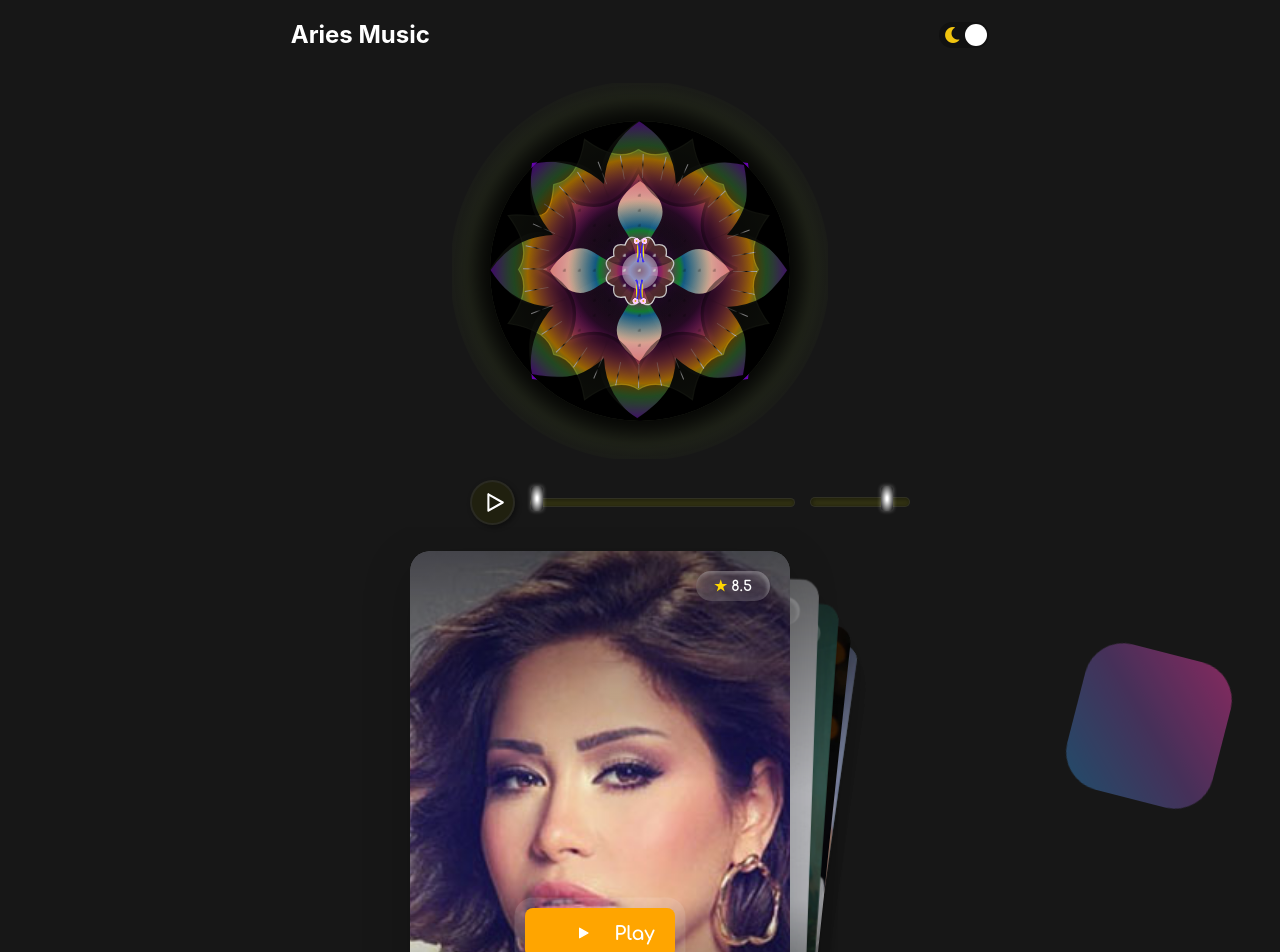
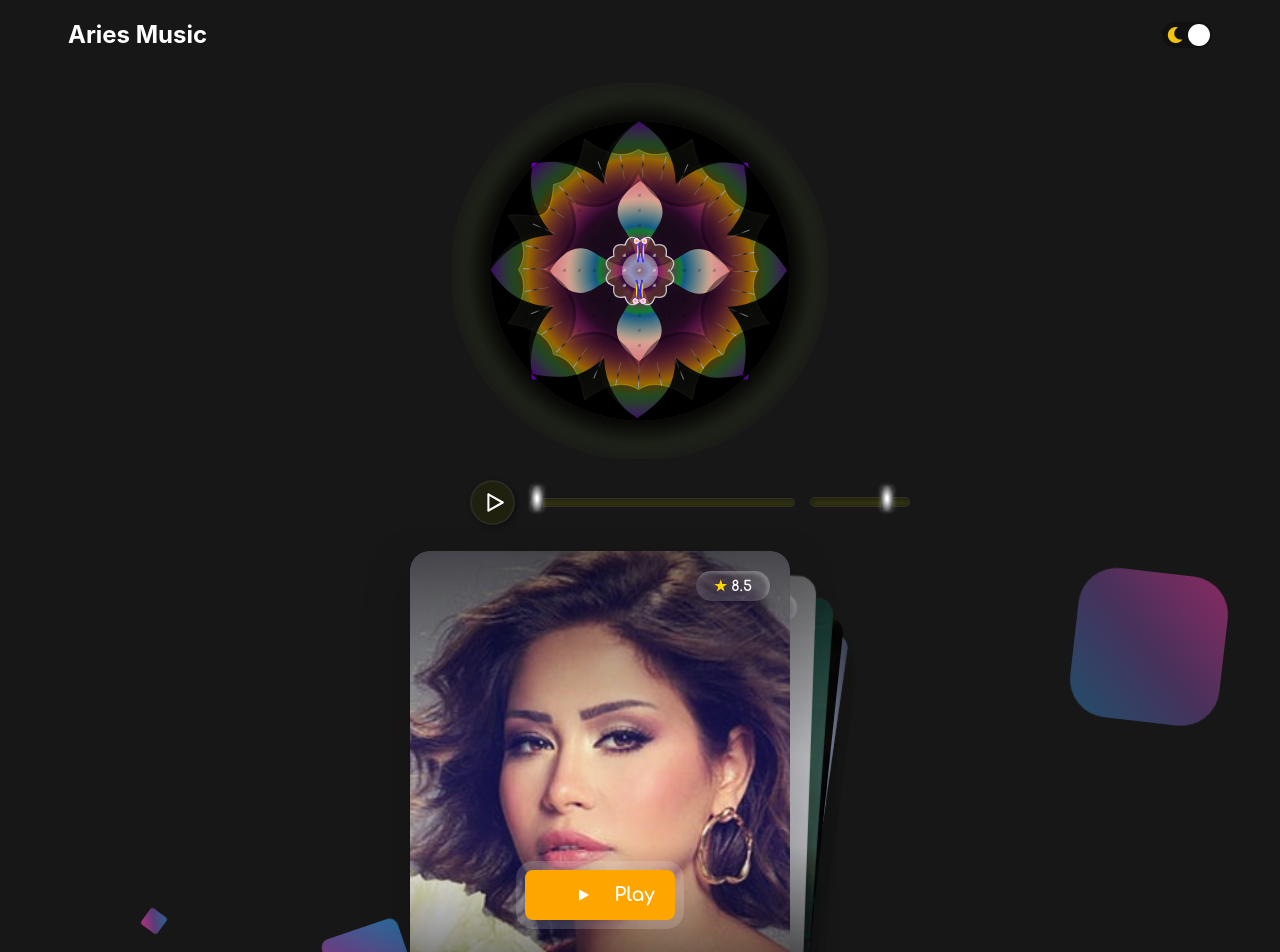
Before and after one commit to Datascientist88/music_player_iterative_refinement_testing, a React (Create React App) app in the folder frontend/: page / in a window 1280 px wide. Shown: the top 952 px of the page. Built offline with nearby package versions, Linux system fonts and the light colour scheme.

Commit message:
my inital test

```diff
--- a/frontend/src/App.css
+++ b/frontend/src/App.css
@@ -52,10 +52,10 @@ body[data-theme='light'] {
 .app-header {
     width: 100%;
     display: flex;
-    justify-content: space-around;
+    justify-content: space-between;
     align-items: center;
 
-    padding: 0 1rem;
+    padding: 0 3rem;
     box-sizing: border-box;
     color: var(--text-color);
 }
--- a/frontend/src/components/CardSwiper/CardSwiper.css
+++ b/frontend/src/components/CardSwiper/CardSwiper.css
@@ -29,7 +29,7 @@
 /* SWIPER */
 .swiper {
   width: 380px; /* Slightly wider for the button */
-  height: 580px;
+  height: 490px;
   display: flex;
   flex-direction: column;
   justify-content: center;
@@ -128,7 +128,7 @@
     right: 20px;
     width: 80px;
     height: 60px;
-    margin-top: 5px;
+    margin-top: 25px;
     background: rgba(255, 255, 255, 0.2);
     border-radius: 50%;
     border: 2px solid rgba(255, 255, 255, 0.4);
```
